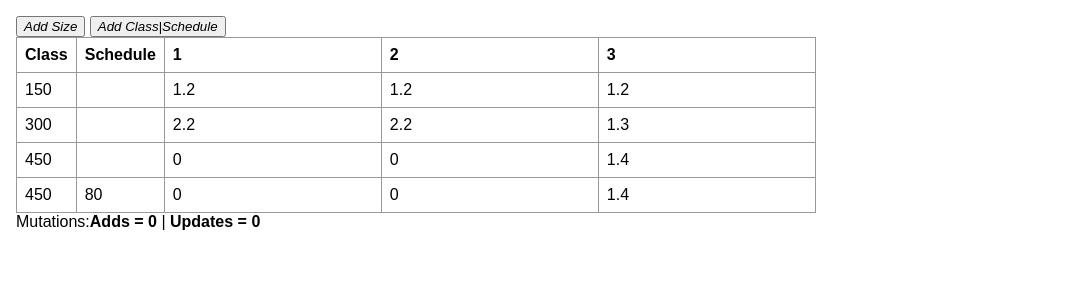
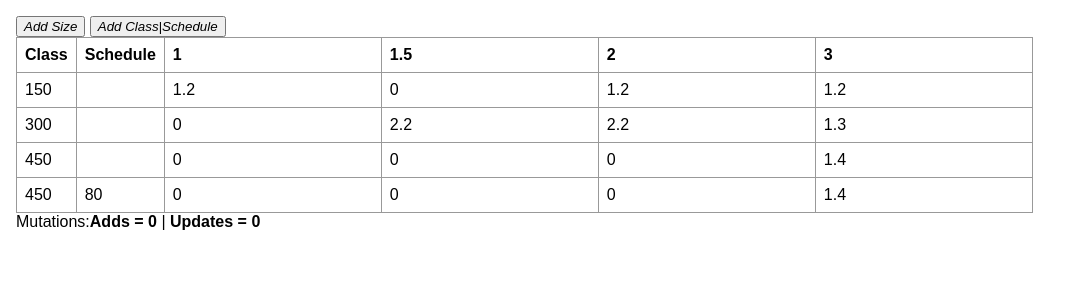
Before and after one commit to jsMichot/react-example, a React (Create React App) app: page / in a window 1280 px wide. Shown: the top 300 px of the page, without its empty margins (0-1080 px from the left). Built offline with nearby package versions, Linux system fonts and the light colour scheme; the HTML template or start-up script is replaced by a standard one.

Commit message:
bug-fix: handles decimals and sorting when getDerivedStateFromProps is called

```diff
--- a/src/App.js
+++ b/src/App.js
@@ -18,7 +18,7 @@ let nextId = 9;
 const api = {
   _data: [
     {id: 1, size: 1, class: '150', schedule: '', laborFactor: 1.2},
-    {id: 2, size: 1, class: '300', schedule: '', laborFactor: 2.2},
+    {id: 2, size: 1.5, class: '300', schedule: '', laborFactor: 2.2},
     {id: 3, size: 2, class: '150', schedule: '', laborFactor: 1.2},
     {id: 4, size: 2, class: '300', schedule: '', laborFactor: 2.2},
     {id: 5, size: 3, class: '150', schedule: '', laborFactor: 1.2},
@@ -191,7 +191,9 @@ export class LaborFactorTable extends Component {
       {sizes: {}, rows: {}}
     );
     return {
-      sizes: Object.keys(stateMap.sizes).map(x => parseInt(x, 10)),
+      sizes: Object.keys(stateMap.sizes)
+        .map(x => parseFloat(x, 10))
+        .sort(),
       rows: Object.keys(stateMap.rows).map(x => stateMap.rows[x]),
     };
   }
```
Also changed, not shown: 1 other file (tests, documents, lock files or other folders).
